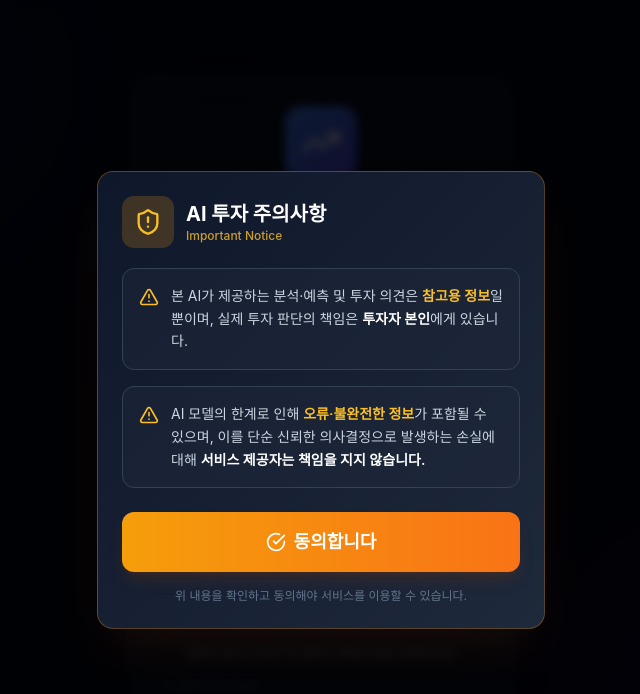
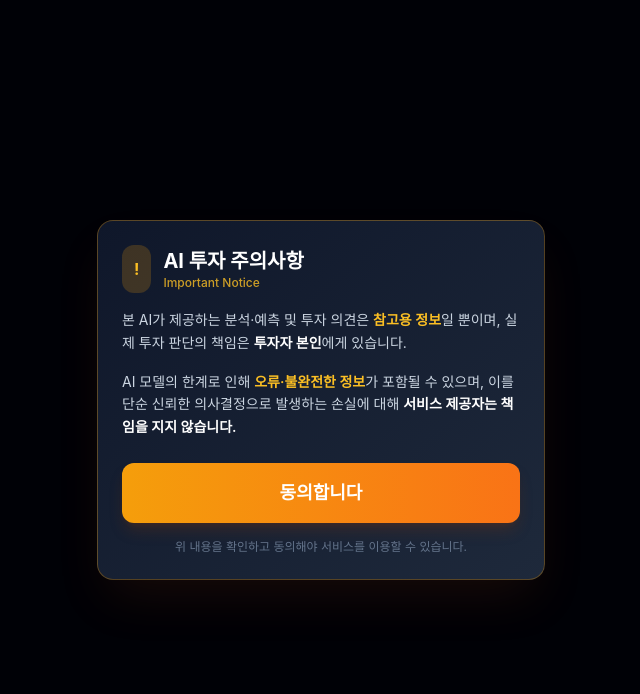
Before and after one commit to DahnTa/DahnTa_FE, a React (Vite) app: page / in a window 1280 px wide. Shown: the top 694 px of the page, without its empty margins (319-959 px from the left). Built offline with nearby package versions, Linux system fonts and the light colour scheme.

Commit message:
준비중

```diff
--- a/src/App.jsx
+++ b/src/App.jsx
@@ -38,6 +38,7 @@ export default function App() {
   const [interests, setInterests] = useState([]);
   const [gameState, setGameState] = useState(createDefaultGameState());
   const [gameResult, setGameResult] = useState(null);
+  const [consentAccepted, setConsentAccepted] = useState(false);
 
   const guestStocks = STOCK_INFO.map((s, idx) => {
     const base = s.basePrice || 100;
@@ -88,6 +89,17 @@ export default function App() {
       cancelled = true;
     };
   }, [isLoggedIn, isGuest]);
+
+  // AI 주의문구 동의 상태 로드
+  useEffect(() => {
+    const saved = localStorage.getItem("stocksim_ai_disclaimer_accepted");
+    setConsentAccepted(saved === "true");
+  }, []);
+
+  const handleAcceptConsent = () => {
+    localStorage.setItem("stocksim_ai_disclaimer_accepted", "true");
+    setConsentAccepted(true);
+  };
 
   const loadStocks = async () => {
     try {
@@ -370,6 +382,45 @@ export default function App() {
       </div>
     );
 
+  // AI 주의문구 동의 전이면 모든 화면보다 우선하여 표시
+  if (!consentAccepted) {
+    return (
+      <div className="min-h-screen bg-slate-950 flex items-center justify-center p-4 relative overflow-hidden">
+        <div className="absolute inset-0 bg-black/70 backdrop-blur-sm" />
+        <div className="z-10 bg-gradient-to-br from-slate-900 to-slate-800 border border-amber-500/30 rounded-2xl w-full max-w-md p-6 shadow-2xl shadow-amber-900/20">
+          <div className="flex items-center gap-3 mb-4">
+            <div className="p-3 bg-amber-500/20 rounded-xl">
+              <span className="text-amber-400 font-bold">!</span>
+            </div>
+            <div>
+              <h3 className="text-xl font-bold text-white">AI 투자 주의사항</h3>
+              <p className="text-amber-400/80 text-xs font-medium">Important Notice</p>
+            </div>
+          </div>
+          <div className="space-y-4 mb-6 text-sm leading-relaxed text-slate-300">
+            <p>
+              본 AI가 제공하는 분석·예측 및 투자 의견은 <span className="text-amber-400 font-semibold">참고용 정보</span>일 뿐이며,
+              실제 투자 판단의 책임은 <span className="text-white font-semibold">투자자 본인</span>에게 있습니다.
+            </p>
+            <p>
+              AI 모델의 한계로 인해 <span className="text-amber-400 font-semibold">오류·불완전한 정보</span>가 포함될 수 있으며,
+              이를 단순 신뢰한 의사결정으로 발생하는 손실에 대해 <span className="text-white font-semibold">서비스 제공자는 책임을 지지 않습니다.</span>
+            </p>
+          </div>
+          <button
+            onClick={handleAcceptConsent}
+            className="w-full py-4 bg-gradient-to-r from-amber-500 to-orange-500 hover:from-amber-400 hover:to-orange-400 text-white font-bold rounded-xl text-lg shadow-lg shadow-amber-900/30 transition-all transform hover:-translate-y-0.5 active:translate-y-0"
+          >
+            동의합니다
+          </button>
+          <p className="text-slate-500 text-xs text-center mt-4">
+            위 내용을 확인하고 동의해야 서비스를 이용할 수 있습니다.
+          </p>
+        </div>
+      </div>
+    );
+  }
+
   if (!isLoggedIn) {
     return <AuthScreen onLogin={handleLogin} onGuestLogin={handleGuestLogin} />;
   }
--- a/src/components/StockDetail.jsx
+++ b/src/components/StockDetail.jsx
@@ -151,12 +151,14 @@ const StockDetail = ({
 
   // 백엔드 응답: [{ marketPrice: number }] 또는 [number] 형식 모두 지원
   const rawMarketPrices = detail?.marketPrices || [];
-  const marketPrices = rawMarketPrices.map((item) =>
-    typeof item === "object" ? item.marketPrice : item
-  );
+  // 객체/숫자 대응 + 숫자 강제 변환 + NaN 필터링
+  const marketPrices = rawMarketPrices
+    .map((item) => (typeof item === "object" ? item?.marketPrice : item))
+    .map((v) => Number(v))
+    .filter((v) => Number.isFinite(v));
   // 그래프용 최소 포인트 보장
   const safeMarketPrices =
-    marketPrices.length > 0 ? marketPrices : [detail?.currentPrice || 0];
+    marketPrices.length > 0 ? marketPrices : [Number(detail?.currentPrice) || 0];
   const historyDays = 10;
   const chartData = safeMarketPrices.map((price, idx) => {
     const relative = idx - historyDays + 1;
```
